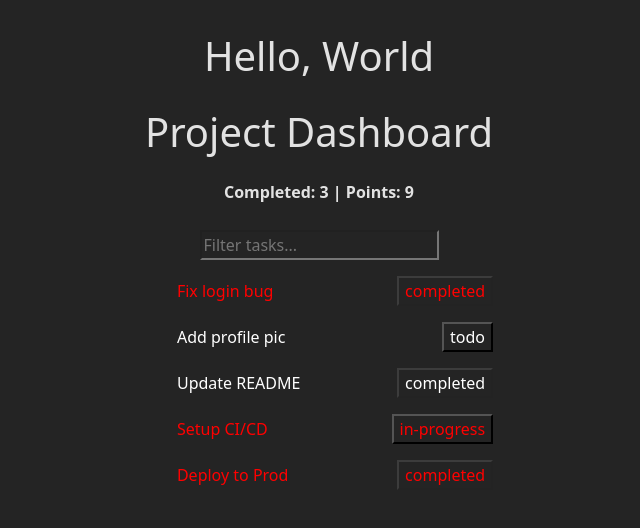
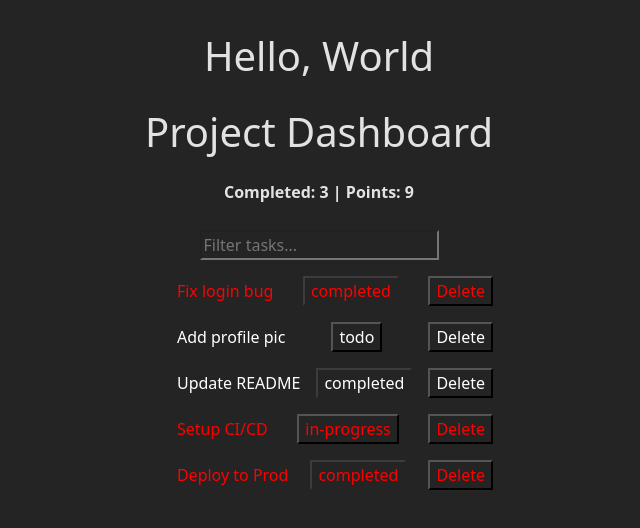
Before and after one commit to salino3/exercises-2026-react-typescript-01, a React (Vite) app: page / in a window 1280 px wide. Shown: the top 528 px of the page, without its empty margins (321-961 px from the left). Built offline with nearby package versions, Linux system fonts and the light colour scheme.

Commit message:
add handleDeleteTask

```diff
--- a/src/components/task-03/task-03.component.tsx
+++ b/src/components/task-03/task-03.component.tsx
@@ -82,6 +82,11 @@ export const TaskDashboard = () => {
     );
   }
 
+  //
+  function handleDeleteTask(taskId: number) {
+    setTasks(tasks.filter((task: Task) => task.id !== taskId));
+  }
+
   return (
     <div className="rootTaskDashboard" style={{ padding: "20px" }}>
       <h1>Project Dashboard</h1>
@@ -101,7 +106,7 @@ export const TaskDashboard = () => {
 
       {filteredTasks.length > 0 ? (
         <ul>
-          {filteredTasks.map((task) => (
+          {filteredTasks.map((task: Task) => (
             <li
               key={task.id}
               style={{ color: task.priority === "high" ? "red" : "white" }}
@@ -113,6 +118,7 @@ export const TaskDashboard = () => {
               >
                 {task.status}
               </button>
+              <button onClick={() => handleDeleteTask(task.id)}>Delete</button>
             </li>
           ))}
         </ul>
```
